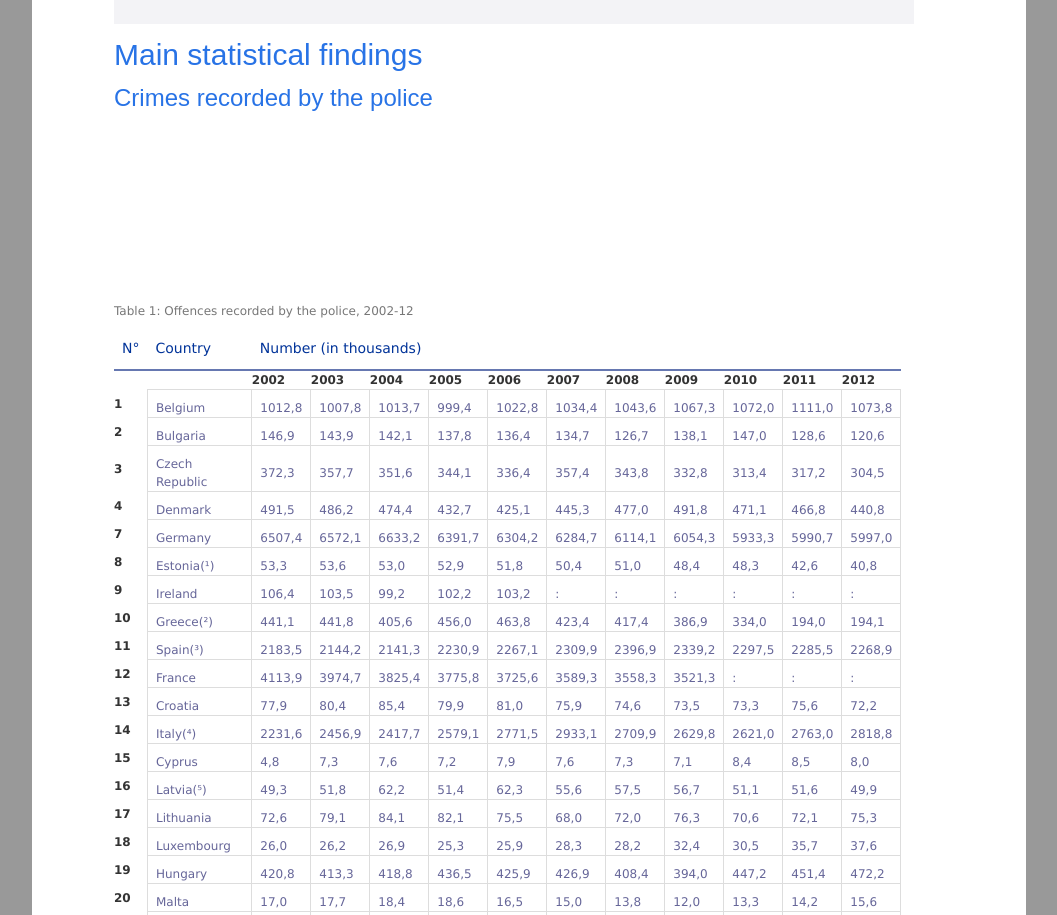
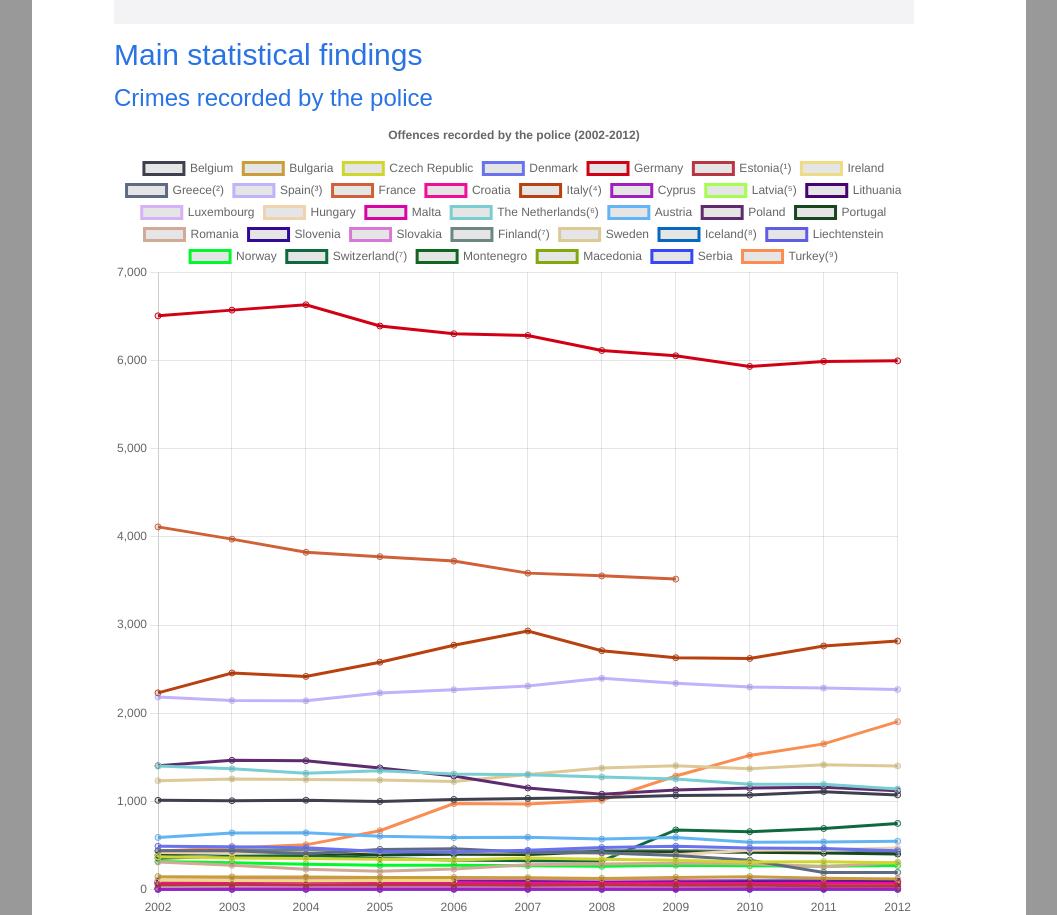
Before and after one commit to brieucdegoussencourt/JS_Data_Visualisation, a plain HTML site: page challenge-js-files/index.html in a window 1280 px wide. Shown: the part 997-1912 px from the top of the page, without its empty margins (111-1168 px from the left). Drawn offline with nearby package versions, Linux system fonts and the light colour scheme; a web font is replaced by a local one.

Commit message:
chart1 from table1

```diff
--- a/challenge-js-files/index.html
+++ b/challenge-js-files/index.html
@@ -799,7 +799,7 @@
                 <span class="mw-headline" id="Crimes_et_d.C3.A9lits_enregistr.C3.A9s_par_les_services_de_police">Crimes recorded by the police</span>
               </h3>
               <!-- adding a place for our chart -->
-               <canvas width="800px" id="chart1"></canvas>
+               <canvas id="chart1" height="300"></canvas>
 
 
               <table cellspacing="0" cellpadding="0" id="table1">
@@ -2064,7 +2064,11 @@
 
     <!--END PAGE-->
   </div>
+
+  <script src="https://cdn.jsdelivr.net/npm/chart.js"></script>
+
   <script src="script.js"></script>
+
 </body>
 
 </html>
--- a/challenge-js-files/script.js
+++ b/challenge-js-files/script.js
@@ -0,0 +1,82 @@
+// Function to convert HTML "table1" to JS array of objects,
+// each object represent a country and its offences data by year
+
+function tableToObject() {
+    const table = document.getElementById('table1');
+    const rows = table.getElementsByTagName('tr');
+    const result = [];
+
+    // Get the headers
+    const headers = [];
+    const headerCells = rows[1].getElementsByTagName('th');
+    for (let i = 2; i < headerCells.length; i++) {
+        headers.push(headerCells[i].innerText);
+    }
+
+    // Get the data
+    for (let i = 2; i < rows.length; i++) {
+        const cells = rows[i].getElementsByTagName('td');
+        const countryData = {
+            country: cells[0].innerText,
+            data: {}
+        };
+
+        for (let j = 1; j < cells.length; j++) {
+            const year = headers[j - 1];
+            const value = parseFloat(cells[j].innerText.replace(',', '.'));
+            countryData.data[year] = value;
+        }
+
+        result.push(countryData);
+    }
+
+    return result;
+}
+
+function getRandomColor() {
+    const letters = '0123456789ABCDEF';
+    let color = '#';
+    for (let i = 0; i < 6; i++) {
+        color += letters[Math.floor(Math.random() * 16)];
+    }
+    return color;
+}
+
+// // Usage example
+// console.log(tableToObject());
+
+// Create a chart from tableToObject data via chart.js and place it in HTML element with id "chart1"
+(async function() {
+    const data = tableToObject();
+
+    const years = Object.keys(data[0].data);
+    const datasets = data.map(country => ({
+        label: country.country,
+        data: Object.values(country.data),
+        fill: false,
+        borderColor: getRandomColor(), // Assign a random color to each country
+    }));
+
+    new Chart(
+        document.getElementById('chart1'),
+        {
+            type: 'line', // Changed to 'line' for better visualization of multiple datasets
+            data: {
+                labels: years,
+                datasets: datasets
+            },
+            options: {
+                responsive: true,
+                plugins: {
+                    legend: {
+                        position: 'top',
+                    },
+                    title: {
+                        display: true,
+                        text: 'Offences recorded by the police (2002-2012)'
+                    }
+                }
+            }
+        }
+    );
+})();
```
Also changed, not shown: chart.js/json/src/acquisitions.js (+7 -9 lines), chart.js/json/src/api.js (added, +76 -0 lines), 2 other files.
